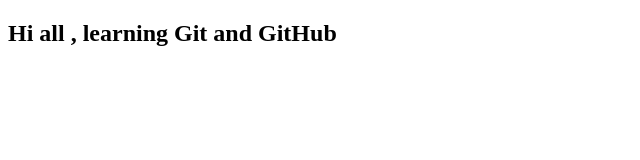
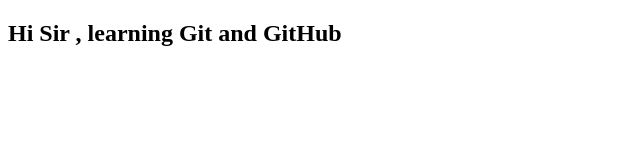
Before and after one commit to Afreen0601/my-first-repo, a plain HTML site: page index.html in a window 1280 px wide. Shown: the full height of the page, 0-640 px from the left. Drawn offline with Linux system fonts and the light colour scheme.

```diff
--- a/index.html
+++ b/index.html
@@ -6,6 +6,6 @@
     <title>Document</title>
 </head>
 <body>
-    <h2> Hi all , learning Git and GitHub</h2>
+    <h2> Hi Sir , learning Git and GitHub</h2>
 </body>
 </html>
```
Also changed, not shown: 1 other file.
